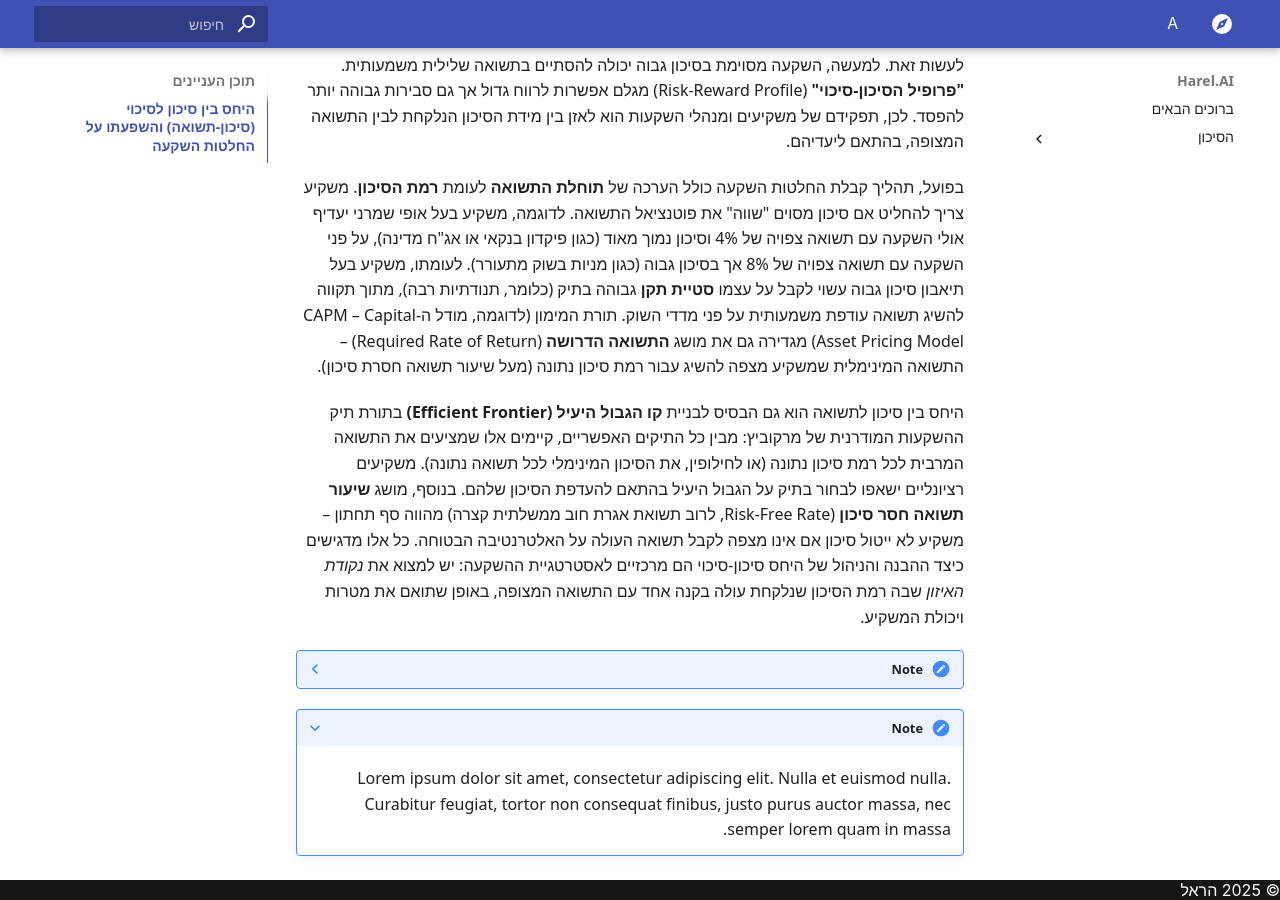
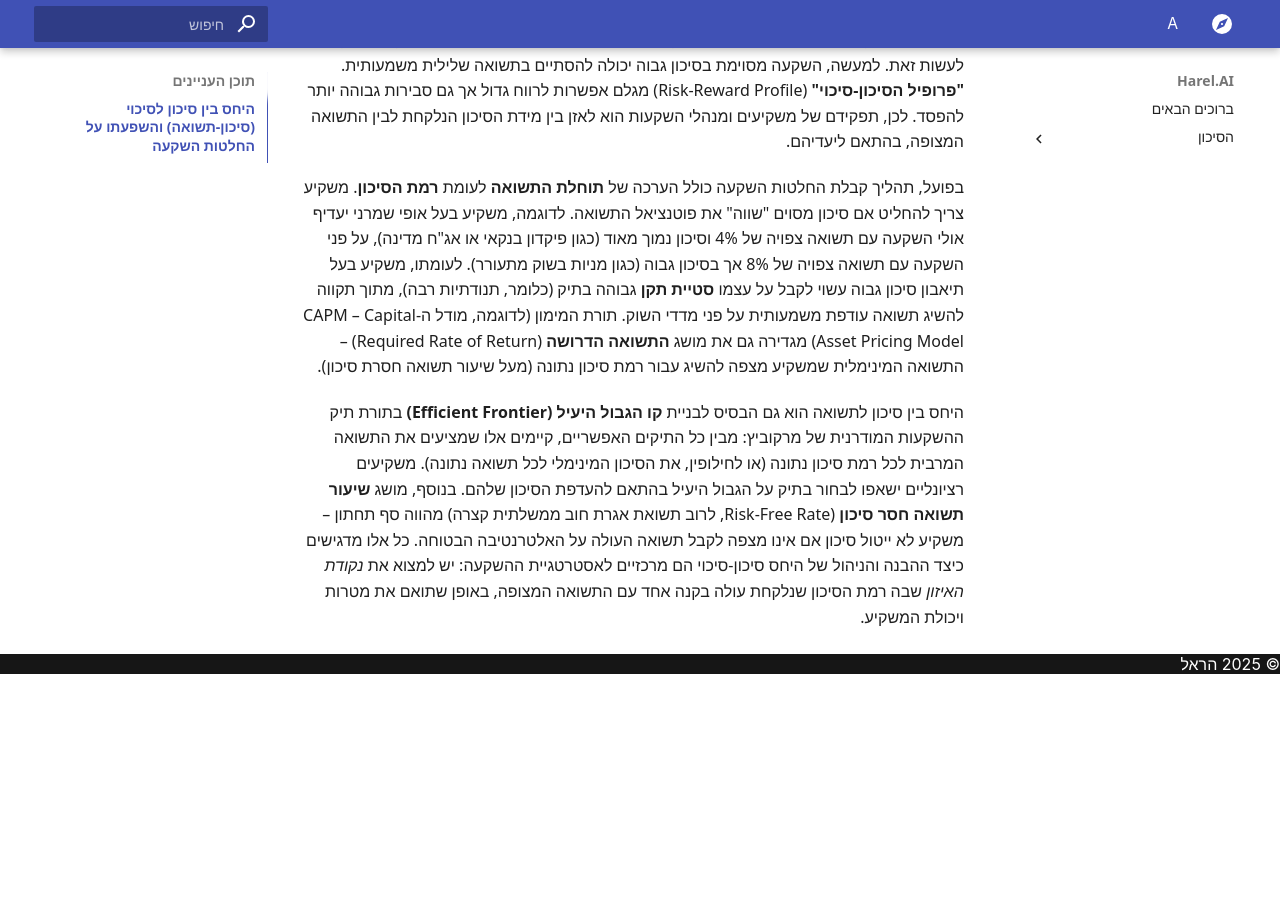
Before and after one commit to Harel-Karni/harel.ai, an MkDocs documentation site: the page built from docs/Investment-risk/a.md, in a window 1280 px wide and 900 px high, scrolled down 674 px. Built offline with MkDocs 1.6.1 and Material for MkDocs 9.7.7, drawn with Linux system fonts in a browser that asks for light colours; some web fonts are replaced; after the commit the page ends 1348 px from its top, so only the background shows below that.

Commit message:
modified:   docs/.obsidian/workspace.json 	modified:   docs/Investment-risk/a.md

```diff
--- a/docs/Investment-risk/a.md
+++ b/docs/Investment-risk/a.md
@@ -9,18 +9,3 @@
 בפועל, תהליך קבלת החלטות השקעה כולל הערכה של **תוחלת התשואה** לעומת **רמת הסיכון**. משקיע צריך להחליט אם סיכון מסוים "שווה" את פוטנציאל התשואה. לדוגמה, משקיע בעל אופי שמרני יעדיף אולי השקעה עם תשואה צפויה של 4% וסיכון נמוך מאוד (כגון פיקדון בנקאי או אג"ח מדינה), על פני השקעה עם תשואה צפויה של 8% אך בסיכון גבוה (כגון מניות בשוק מתעורר). לעומתו, משקיע בעל תיאבון סיכון גבוה עשוי לקבל על עצמו **סטיית תקן** גבוהה בתיק (כלומר, תנודתיות רבה), מתוך תקווה להשיג תשואה עודפת משמעותית על פני מדדי השוק. תורת המימון (לדוגמה, מודל ה-CAPM – Capital Asset Pricing Model) מגדירה גם את מושג **התשואה הדרושה** (Required Rate of Return) – התשואה המינימלית שמשקיע מצפה להשיג עבור רמת סיכון נתונה (מעל שיעור תשואה חסרת סיכון).
 
 היחס בין סיכון לתשואה הוא גם הבסיס לבניית **קו הגבול היעיל (Efficient Frontier)** בתורת תיק ההשקעות המודרנית של מרקוביץ: מבין כל התיקים האפשריים, קיימים אלו שמציעים את התשואה המרבית לכל רמת סיכון נתונה (או לחילופין, את הסיכון המינימלי לכל תשואה נתונה). משקיעים רציונליים ישאפו לבחור בתיק על הגבול היעיל בהתאם להעדפת הסיכון שלהם. בנוסף, מושג **שיעור תשואה חסר סיכון** (Risk-Free Rate, לרוב תשואת אגרת חוב ממשלתית קצרה) מהווה סף תחתון – משקיע לא ייטול סיכון אם אינו מצפה לקבל תשואה העולה על האלטרנטיבה הבטוחה. כל אלו מדגישים כיצד ההבנה והניהול של היחס סיכון-סיכוי הם מרכזיים לאסטרטגיית ההשקעה: יש למצוא את _נקודת האיזון_ שבה רמת הסיכון שנלקחת עולה בקנה אחד עם התשואה המצופה, באופן שתואם את מטרות ויכולת המשקיע.
-
-
-
-
-??? note
-
-    Lorem ipsum dolor sit amet, consectetur adipiscing elit. Nulla et euismod
-    nulla. Curabitur feugiat, tortor non consequat finibus, justo purus auctor
-    massa, nec semper lorem quam in massa.
-
-???+ note
-
-    Lorem ipsum dolor sit amet, consectetur adipiscing elit. Nulla et euismod
-    nulla. Curabitur feugiat, tortor non consequat finibus, justo purus auctor
-    massa, nec semper lorem quam in massa.
```
Also changed, not shown: docs/.obsidian/workspace.json.
